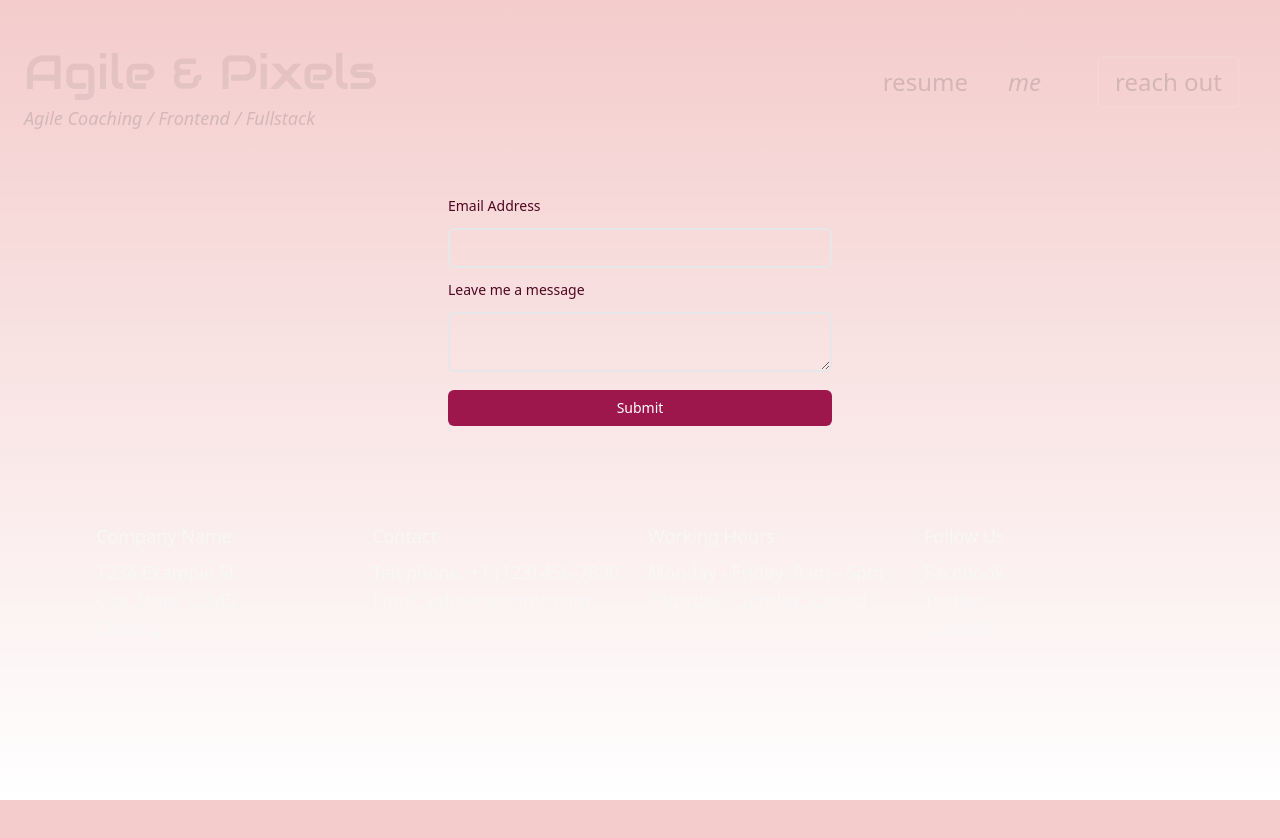
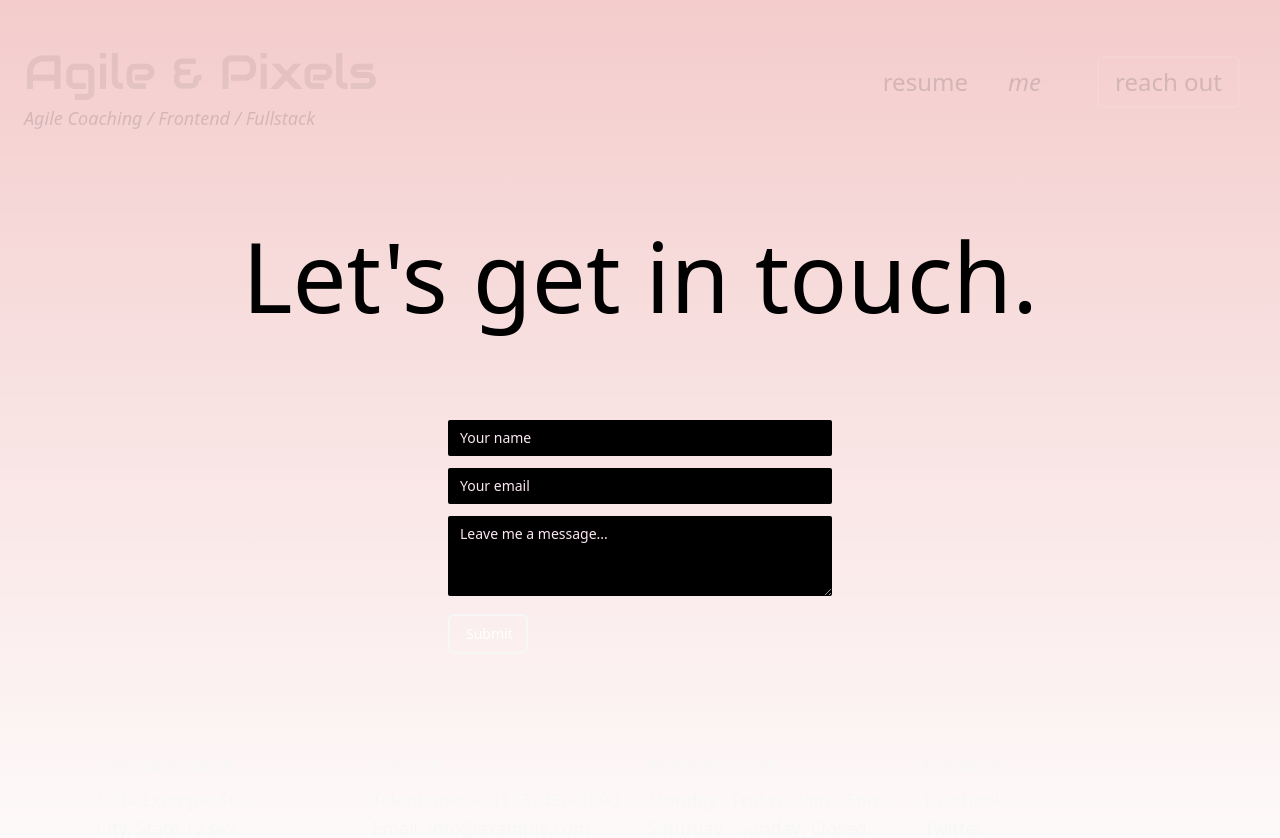
Before and after one commit to DnZ19/agile-and-pixels, a Next.js app: page /contact in a window 1280 px wide. Shown: the top 838 px of the page. Before the commit the page ends 800 px from the top, so only its background shows below. Built offline with nearby package versions, Linux system fonts and the light colour scheme.

Commit message:
contact form and back to home

```diff
--- a/app/components/ReachOut.tsx
+++ b/app/components/ReachOut.tsx
@@ -1,29 +1,50 @@
-import React from "react";
 import { useForm, ValidationError } from "@formspree/react";
+import React, { useEffect } from "react";
 
 export default function ReachtOut() {
 	const [state, handleSubmit] = useForm("xnqywveb");
+	useEffect(() => {
+		if (state.succeeded) {
+			const timer = setTimeout(() => {
+				window.location.href = "/";
+			}, 5000);
+
+			return () => {
+				clearTimeout(timer);
+			};
+		}
+	}, [state.succeeded]);
+
 	if (state.succeeded) {
 		return (
 			<p>
-				Thanks reaching out, I will be in contact shortly!
+				Thanks for reaching out, I will be in contact
+				shortly!
 			</p>
 		);
 	}
+
 	return (
+		<>
+			<h1 className="text-4xl md:text-6xl xl:text-8xl md:mt-12 xl:mt-16 mb-16 flex flex-col items-center justify-center">
+				Let's get in touch.
+			</h1>
 			<form
 				onSubmit={handleSubmit}
 				className="w-full max-w-md mx-auto space-y-3 p-8">
-			<label
-				htmlFor="email"
-				className="block text-sm font-medium text-pink-950">
-				Email Address
-			</label>
+				<input
+					id="name"
+					type="name"
+					name="name"
+					placeholder="Your name"
+					className="w-full px-3 py-2 text-pink-100 placeholder-pink-100 bg-black rounded-sm focus:outline-none focus:ring-pink-500 focus:border-pink-500 sm:text-sm"
+				/>
 				<input
 					id="email"
 					type="email"
 					name="email"
-				className="w-full px-3 py-2 placeholder-pink-900 text-pink-900 bg-transparent border-2 rounded-md focus:outline-none focus:ring-pink-500 focus:border-pink-500 sm:text-sm"
+					placeholder="Your email"
+					className="w-full px-3 py-2 text-pink-100 placeholder-pink-100 bg-black rounded-sm focus:outline-none focus:ring-pink-500 focus:border-pink-500 sm:text-sm"
 				/>
 				<ValidationError
 					prefix="Email"
@@ -31,15 +52,11 @@ export default function ReachtOut() {
 					errors={state.errors}
 					className="text-red-600 text-sm"
 				/>
-			<label
-				htmlFor="message"
-				className="block text-sm font-medium text-pink-950">
-				Leave me a message
-			</label>
 				<textarea
 					id="message"
 					name="message"
-				className="w-full px-3 py-2 placeholder-pink-900 text-pink-900 bg-transparent border-2 rounded-md focus:outline-none focus:ring-pink-500 focus:border-pink-500 sm:text-sm"
+					placeholder="Leave me a message..."
+					className="w-full h-20 px-3 py-2 text-pink-100 placeholder-pink-100 bg-black rounded-sm focus:outline-none focus:ring-pink-500 focus:border-pink-100 sm:text-sm"
 				/>
 				<ValidationError
 					prefix="Message"
@@ -50,9 +67,10 @@ export default function ReachtOut() {
 				<button
 					type="submit"
 					disabled={state.submitting}
-				className="w-full px-4 py-2 text-sm font-medium text-white bg-pink-800 rounded-md hover:bg-indigo-500 focus:outline-none focus:ring-2 focus:ring-offset-2 focus:ring-indigo-500">
+					className="w-20 px-4 py-2 text-sm font-medium text-white bg-transparent border-2 border-secondairyColor rounded-md hover:bg-tertiaryColor focus:outline-none focus:ring-2 focus:ring-offset-2 focus:ring-pink-100">
 					Submit
 				</button>
 			</form>
+		</>
 	);
 }
```
Lines whose indentation alone changed are shown as unchanged.
